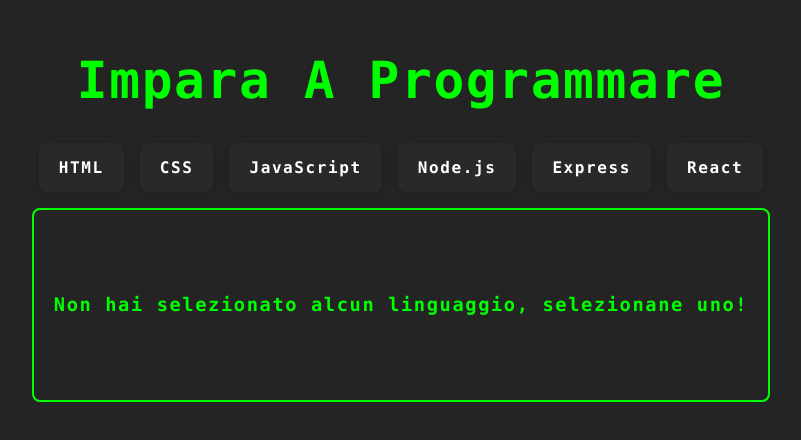
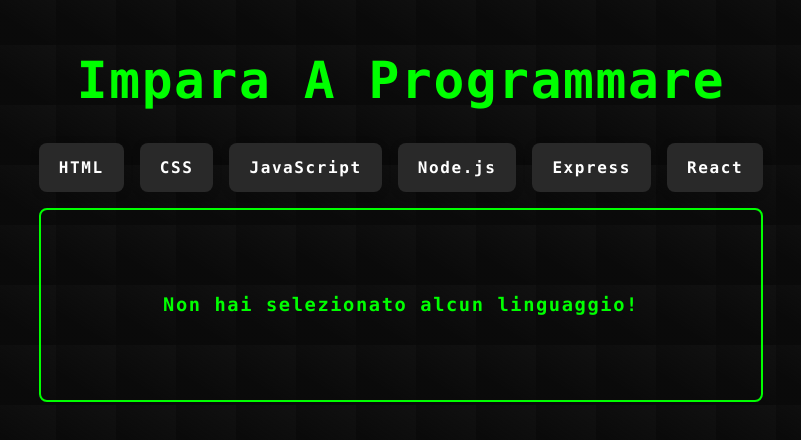
Before and after one commit to giuseppezaccato/react-use-state, a React (Vite) app: page / in a window 1280 px wide. Shown: the part 190-630 px from the top of the page, without its empty margins (239-1040 px from the left). Built offline with nearby package versions, Linux system fonts and the light colour scheme.

Commit message:
ADD: betterComments

```diff
--- a/src/components/Accordion.jsx
+++ b/src/components/Accordion.jsx
@@ -1,3 +1,4 @@
+//? non serve perchè l'openIndex  dopo aver cliccato il bottone me lo porto nei props
 // import { useState } from "react"
 
 
@@ -5,7 +6,6 @@
     return (
         <div>
 
-            {/* {openIndex != index && <p>`non esistono linguaggi selezionati` </p> */}
             {btns.map((e, index) => (
                 <div key={e.id}>
 
--- a/src/components/Buttons.jsx
+++ b/src/components/Buttons.jsx
@@ -1,3 +1,4 @@
+//? non è necessario perchè all'onClick seerve solo l'handleAccordion(che mi porto con i props)
 // import { useState } from "react"
 
 
--- a/src/components/Main.jsx
+++ b/src/components/Main.jsx
@@ -9,19 +9,19 @@
 
     const { dev } = props
     const [openIndex, setOpenIndex] = useState(null)
-    const handleAccordion = (index) => setOpenIndex(openIndex === index ? null : index); //switch ?
+    const handleAccordion = (num) => setOpenIndex(openIndex === num ? null : num); //switch ?
 
     //! il controllo va DENTRO il return!! => sotto i bottoni possibilmente!
-    //todo e magari concatenalo con la comparsa dell'Accordion
-    openIndex === null ? <p> `non esistono linguaggi selezionati` </p> : null
+    //? e magari concatenalo con la comparsa dell'Accordion
+    // openIndex === null ? <p> `non esistono linguaggi selezionati` </p> : null
 
     return (
         <>
             < Buttons btns={dev} handleAccordion={handleAccordion} openIndex={openIndex} />
+
+            {/* task controllo */}
             {openIndex == null
-                ? <div className="langBox container flex">
-                    <h3>Non hai selezionato alcun linguaggio, selezionane uno!</h3>
-                </div>
+                ? <div className="langBox flex"><h3>Non hai selezionato alcun linguaggio!</h3></div>
                 : < Accordion btns={dev} openIndex={openIndex} />
             }
 
--- a/src/index.css
+++ b/src/index.css
@@ -22,12 +22,33 @@
   align-items: center;
   min-width: 320px;
   min-height: 100vh;
+
+  width: 100%;
+  height: 100%;
+  background-color: #111111;
+  background-image: linear-gradient(32deg,
+      rgba(8, 8, 8, 0.74) 30px,
+      transparent);
+  background-size: 60px 60px;
+  background-position: -5px -5px;
+
+  /* width: 100%;
+  height: 100%;
+  background: #999898;
+  background-image: linear-gradient(90deg,
+      transparent 50px,
+      #ffb4b8 50px,
+      #ffb4b8 52px,
+      transparent 52px),
+    linear-gradient(#7e7e7e 0.1em, transparent 0.1em);
+  background-size: 100% 30px; */
 }
 
 h1 {
   font-size: 3.2em;
   line-height: 1.1;
 }
+
 
 .langBox {
   max-width: 700px;
@@ -42,9 +63,6 @@
   line-height: 160%;
   font-family: Menlo, Roboto Mono, monospace;
 }
-
-
-
 
 .flex {
   display: flex;
```
